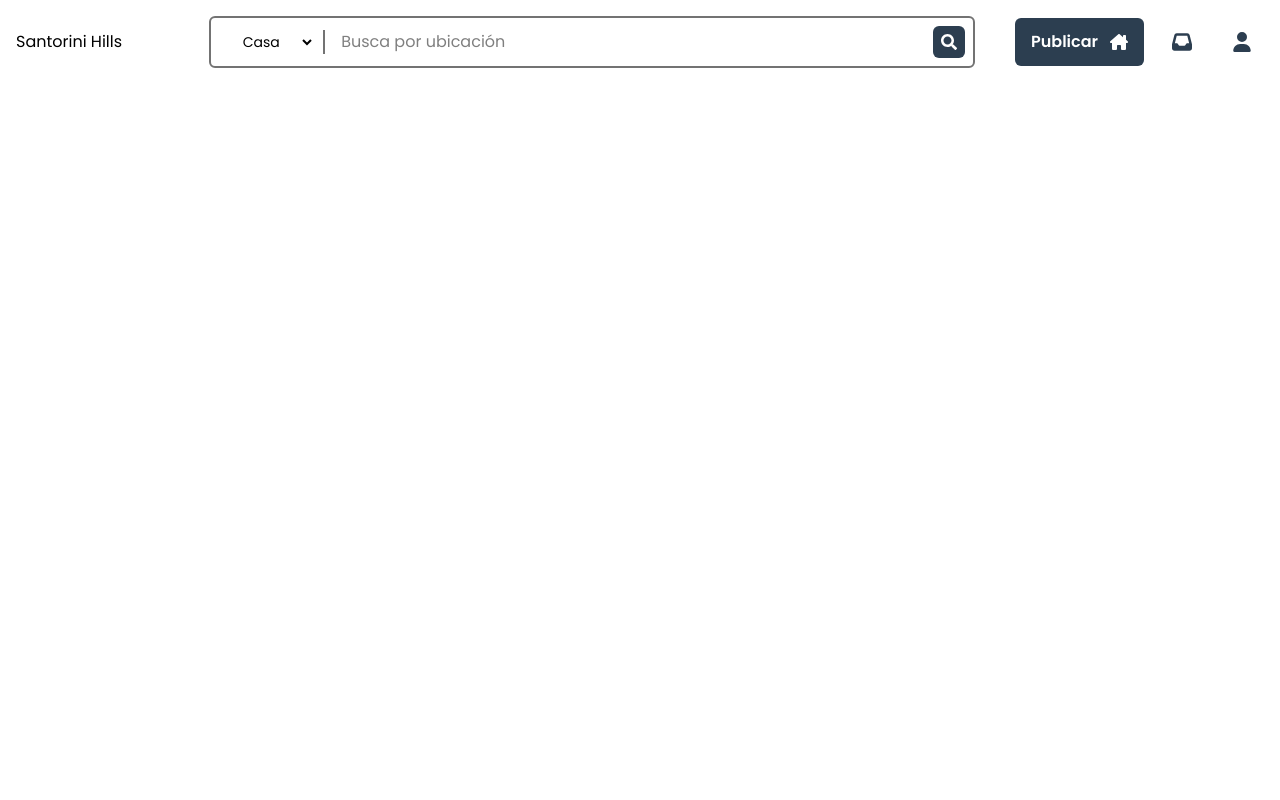
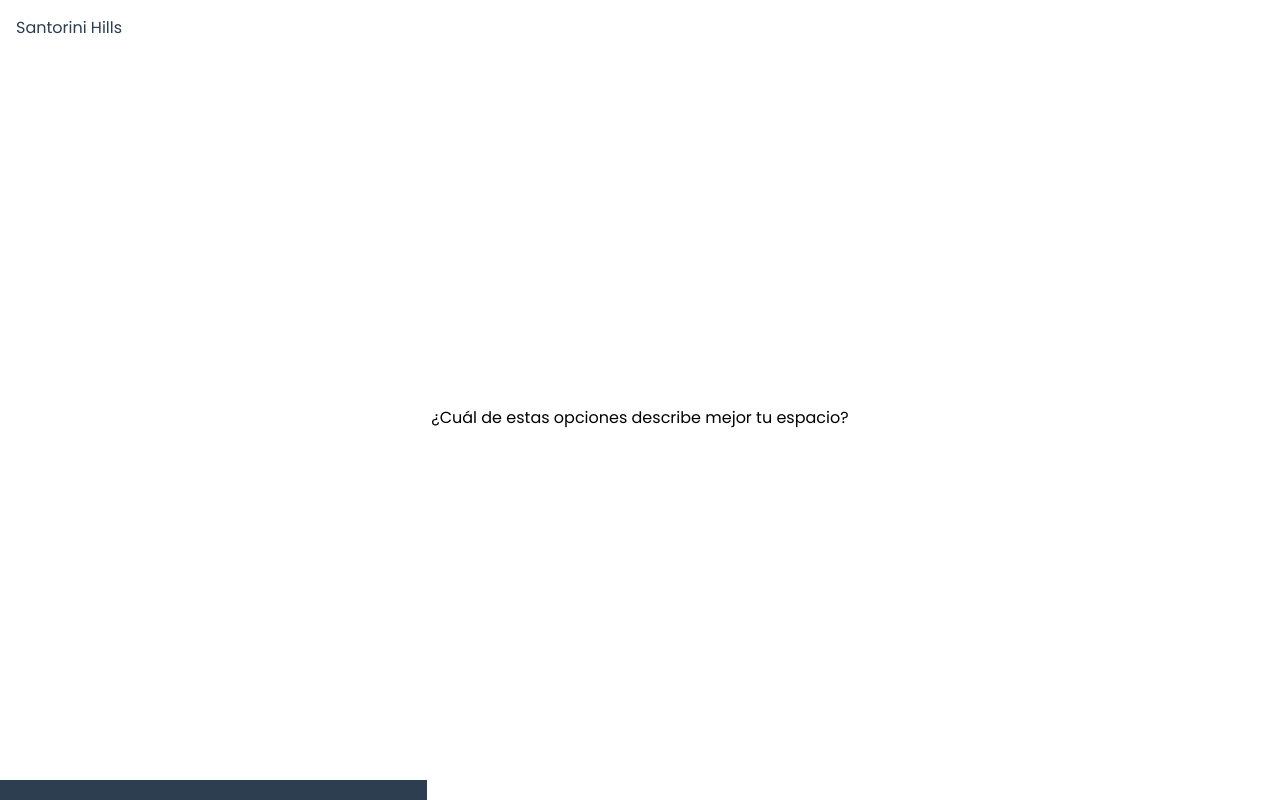
Before and after one commit to mauriosp/Proyecto-ISO, a React (Vite) app in the folder frontend/santorini-hills/: page / in a window 1280 px wide. Built offline with nearby package versions, Linux system fonts and the light colour scheme.

Commit message:
agregar el formulario de anuncios y la página de publicación de anuncios

```diff
--- a/frontend/santorini-hills/src/App.tsx
+++ b/frontend/santorini-hills/src/App.tsx
@@ -1,10 +1,11 @@
 import { ModalProvider } from "./context/modal/ModalProvider";
-import Home from "./pages/Home";
+// import Home from "./pages/Home";
+import PostAdvertisement from "./pages/PostAdvertisement";
 
 function App() {
   return (
     <ModalProvider>
-      <Home/>
+      <PostAdvertisement />
     </ModalProvider>
   );
 }
--- /dev/null
+++ b/frontend/santorini-hills/src/components/AdvertisementForm.tsx
@@ -0,0 +1,38 @@
+import { useAdvertisementContext } from "../context/advertisement/AdvertisementContext";
+import {
+  AdvertisementTypeStage,
+  PropertyDetailsStage,
+  PublishReviewStage,
+} from "./AdvertisementFormStages";
+
+const AdvertisementForm = () => {
+  const { stage } = useAdvertisementContext();
+  // Ajusta las etapas a tu estructura real
+  const formStages = [
+    AdvertisementTypeStage,
+    PropertyDetailsStage,
+    PublishReviewStage,
+  ];
+
+  const CurrentStageComponent =
+    formStages[stage] || (() => <div>No hay etapa definida</div>);
+
+  const percentage = ((stage + 1) / formStages.length) * 100;
+
+  return (
+    <>
+        <nav className="p-4 max-w-7xl text-accent">
+          <h1>Santorini Hills</h1>
+        </nav>
+        <main className="flex-1 flex items-center justify-center p-4">
+          <CurrentStageComponent />
+        </main>
+        <footer
+          style={{ width: `${percentage}%` }}
+          className="bg-accent h-5 transition-all"
+        ></footer>
+    </>
+  );
+};
+
+export default AdvertisementForm;
--- /dev/null
+++ b/frontend/santorini-hills/src/components/AdvertisementFormStages.tsx
@@ -0,0 +1,23 @@
+export const AdvertisementTypeStage = () => {
+    return (
+        <form className="" onSubmit={(e) => e.preventDefault()}>
+            <h2>¿Cuál de estas opciones describe mejor tu espacio?</h2>
+        </form>
+    );
+};
+
+export const PropertyDetailsStage = () => {
+    return (
+        <form className="flex flex-col space-y-4" onSubmit={(e) => e.preventDefault()}>
+
+        </form>
+    );
+};
+
+export const PublishReviewStage = () => {
+    return (
+        <div className="flex flex-col space-y-4">
+
+        </div>
+    );
+};
--- /dev/null
+++ b/frontend/santorini-hills/src/pages/PostAdvertisement.tsx
@@ -0,0 +1,11 @@
+import AdvertisementForm from "../components/AdvertisementForm"
+
+const PostAdvertisement = () => {
+  return (
+    <div className="flex flex-col h-screen">
+        <AdvertisementForm />
+    </div>
+  )
+}
+
+export default PostAdvertisement
```
